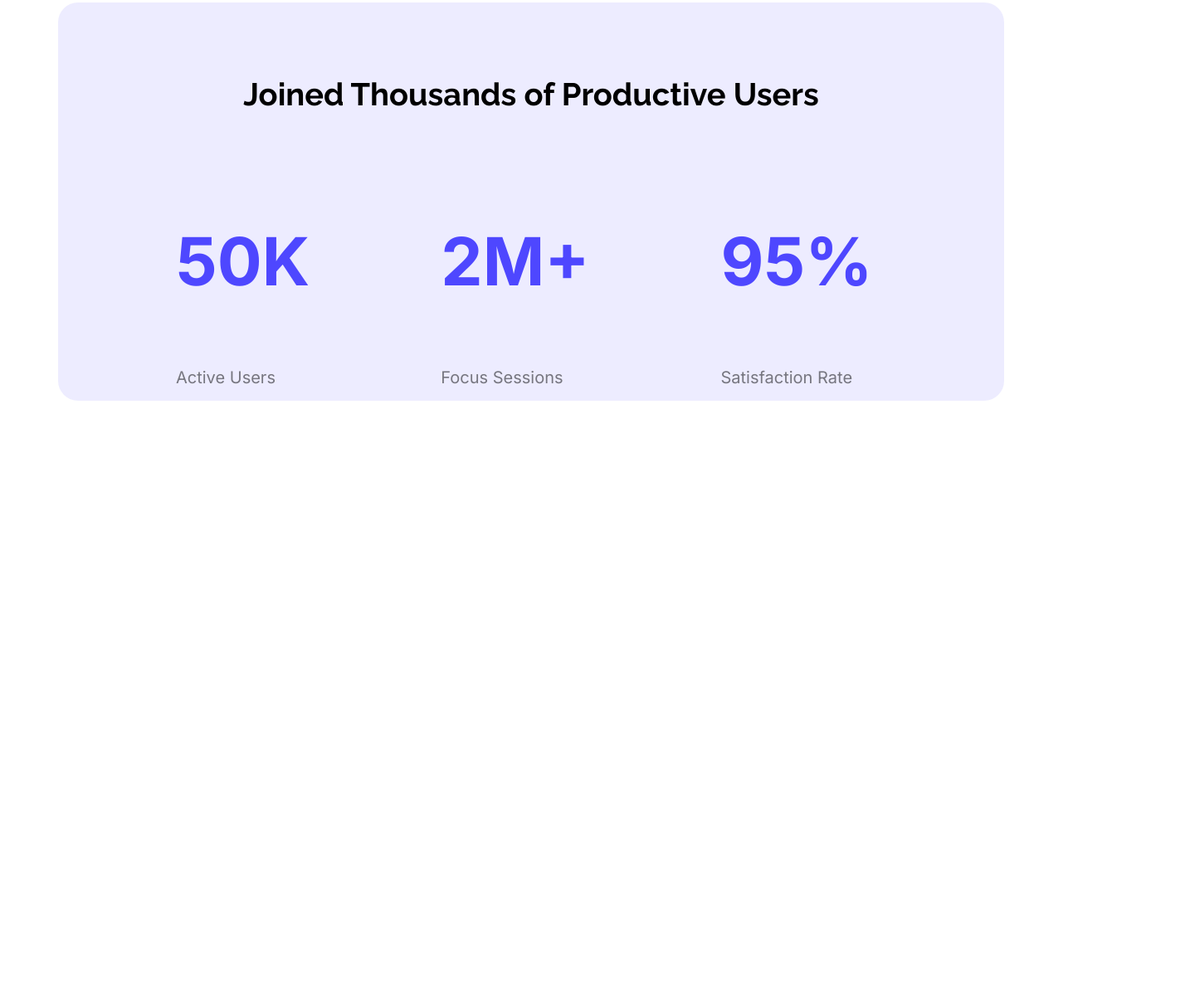
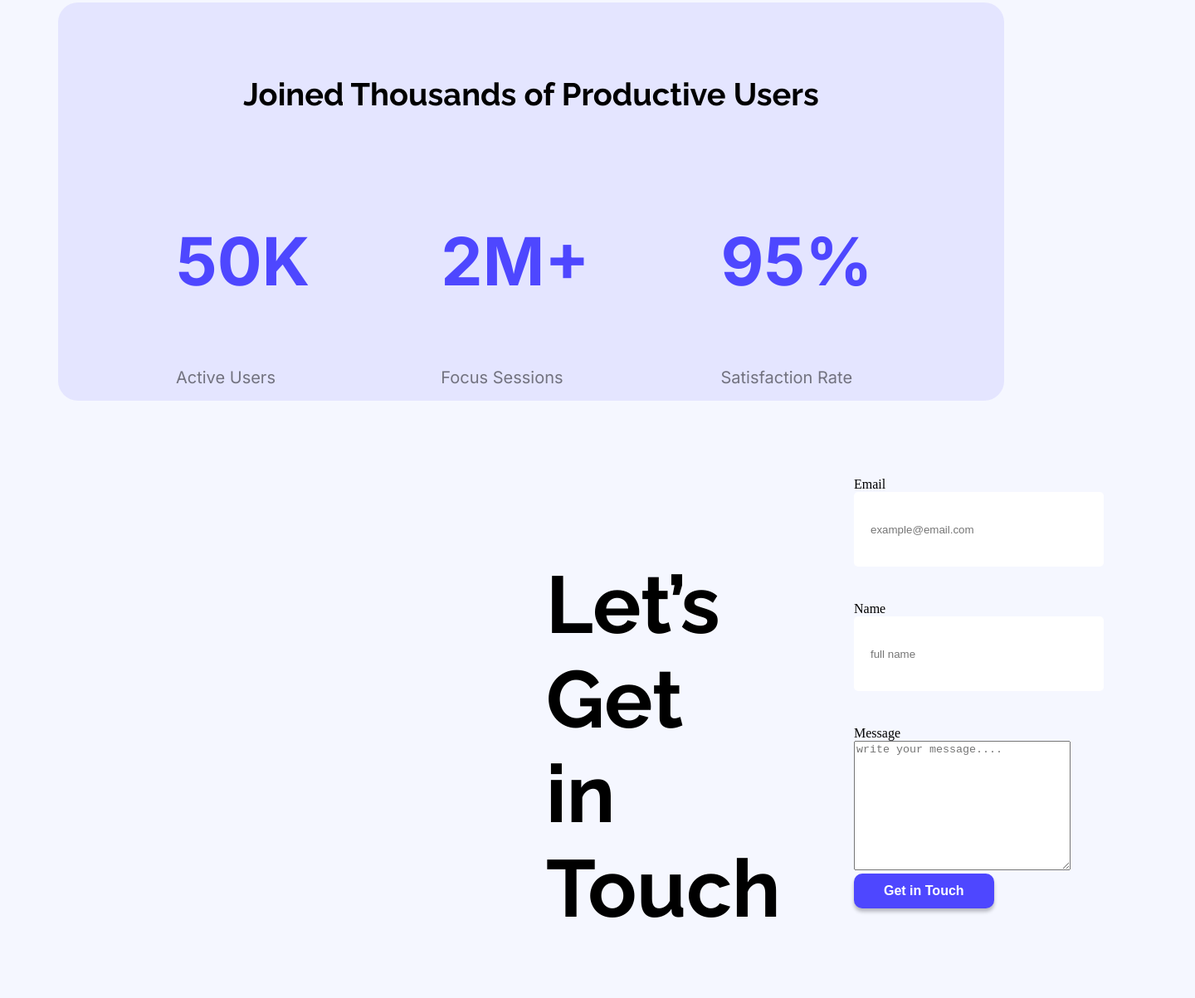
Before and after one commit to sadik7010/my-first-assignment, a plain HTML site: page index.html in a window 1280 px wide. Shown: the part 1356-2559 px from the top of the page at 83% size, 1440 px wide, since content can reach past the window. Before the commit the page ends 1858 px from the top, so only its background shows below. Drawn offline with Linux system fonts and the light colour scheme.

Commit message:
complete touch section

```diff
--- a/index.html
+++ b/index.html
@@ -9,7 +9,7 @@
 <link href="https://fonts.googleapis.com/css2?family=Inter:ital,opsz,wght@0,14..32,100..900;1,14..32,100..900&family=Raleway:ital,wght@0,100..900;1,100..900&display=swap" rel="stylesheet">
     <link rel="stylesheet" href="styls/assignment.css">
 </head>
-<body>
+<body class="page-color">
     <header class="nav-banner">
 
         <nav>
@@ -56,11 +56,28 @@
 
         </section>
 
-        <section class="secondary-bg" >
-                <div class="tuch-section">
-                    <h3 class="section-title"></h3>
-                </div>
-        </section>
+
+
+        <!-- Let’s Get In Touch Section  -->
+        <div class="touch-column ">
+            <h3 class="tuch-titles raleway-normal">Let’s Get in Touch</h3>
+            <div class="tuch-title">
+                <form action="">
+                    <label for="">Email</label><br>
+                    <input type="text" name="" id="Email" placeholder="example@email.com">
+                    <br>
+                    <label for="Name">Name</label>
+                    <br>
+                    <input type="text" name="" id="" placeholder="full name">
+                    <br>
+                    <label for="">Message</label><br>
+                    <textarea name="" id="Message" cols="30" rows="10" placeholder="write your message...."></textarea><br>
+                    <input class="nav-btn" type="button" value="Get in Touch">
+
+
+                </form>
+            </div>
+        </div>
 
     </main>
     <footer>
--- a/styls/assignment.css
+++ b/styls/assignment.css
@@ -116,3 +116,52 @@ nav{
 
     background-color: rgba(78, 71, 255, 0.1);
 }
+/* Let’s Get In Touch Section  */
+.touch{
+    display: flex;
+    max-width:1140px;
+    max-height:632 ;
+    justify-content: space-between;
+}
+.section-title{
+    font-weight: bold;
+    font-size: ;
+}
+/* Tuch section style */
+.touch-column{
+    margin-left: 500px;
+    /* height: 140px; */
+    width: 632px;
+    display: flex;
+    /* margin: 92px 150px; */
+    padding: 92px 150px;
+    gap: 115px;
+    /* text-align: center; */
+    justify-content: space-between;
+
+}
+.tuch-titles{
+    height: 528px;
+    width: 232px;
+    font-weight: bold;
+    font-size: 97px;
+
+
+}
+.tuch-titles{
+    /* justify-content: space-between; */
+    /* padding: 50px 100px; */
+}
+div input[type="text"]{
+    height: 70px;
+    border-radius: 5px;
+    background-color: #fff;
+    display: block;
+    width: 100%;
+    padding: 10px 20px;
+    margin-bottom: 24px;
+    border: none;
+}
+.page-color{
+    background-color:#f5f7ff;
+}
```
